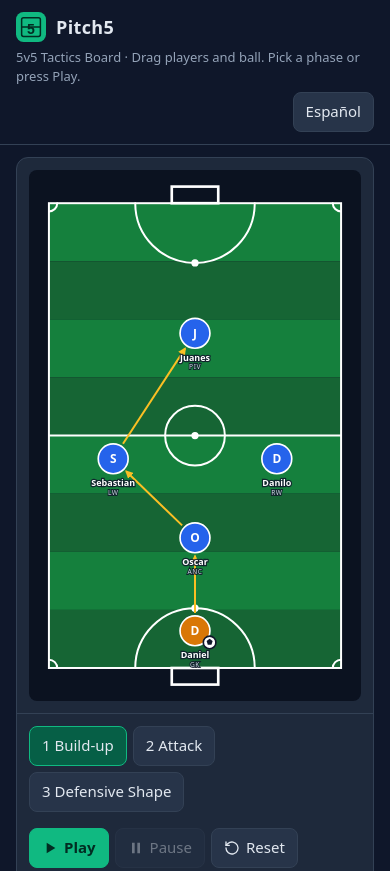
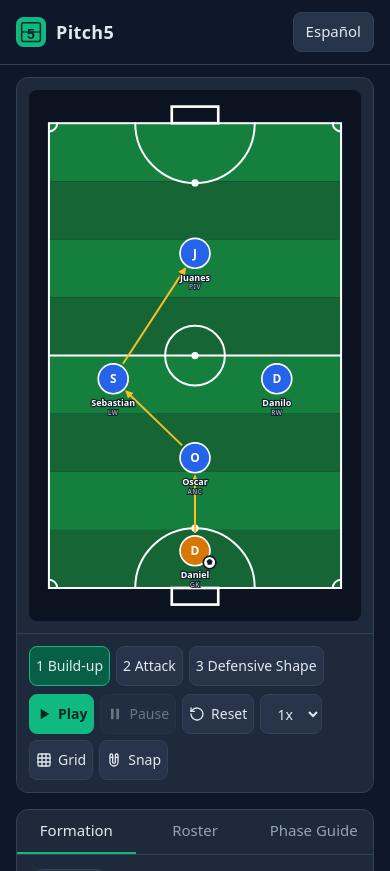
Before and after one commit to sgalindo88/pitch5, a website with bundled scripts: page index.html in a window 390 px wide. Shown: the top 871 px of the page. Built offline with nearby package versions, Linux system fonts and the light colour scheme.

Commit message:
Mobile: harden touch dragging for iOS Safari, fit pitch and controls on one screen

```diff
--- a/css/styles.css
+++ b/css/styles.css
@@ -22,8 +22,19 @@ main { display: grid; grid-template-columns: minmax(0, 6fr) minmax(0, 4fr); gap:
 /* Pitch */
 .pitch-wrap { padding: 12px; }
 #pitch { display: block; width: 100%; height: auto; max-height: 76vh; margin: 0 auto; touch-action: none;
-  user-select: none; -webkit-user-select: none; border-radius: 8px; }
-@media (max-width: 900px) { #pitch { max-height: none; max-width: 480px; } }
+  user-select: none; -webkit-user-select: none; -webkit-touch-callout: none; -webkit-tap-highlight-color: transparent; border-radius: 8px; }
+/* Phones: keep the pitch and the control bar on screen together; the bar sticks to the bottom while scrolling. */
+@media (max-width: 900px) {
+  header span { display: none; }
+  #pitch { max-width: 480px; max-height: calc(100vh - 260px); max-height: calc(100svh - 260px); min-height: 300px; }
+  .controls { gap: 6px; padding: 8px 12px; }
+  .controls .sep { display: none; }
+  .controls .group { display: grid; grid-template-columns: repeat(3, minmax(0, 1fr)); gap: 6px; width: 100%; }
+  .controls .btn { justify-content: center; padding: 0 6px; font-size: 14px; line-height: 1.15; text-align: center; }
+  .controls { position: sticky; bottom: 0; z-index: 5; background: var(--panel); border-radius: 0 0 12px 12px; padding-bottom: max(8px, env(safe-area-inset-bottom)); }
+}
+/* touch-action is set on the draggables too: Safari does not reliably honour it from the <svg> root alone. */
+.token, #ball { touch-action: none; -webkit-touch-callout: none; }
 .token { cursor: grab; }
 .token.dragging { cursor: grabbing; }
 .token .body { stroke: #fff; stroke-width: .5; }
--- a/js/input.js
+++ b/js/input.js
@@ -44,7 +44,7 @@ export function initInput() {
       drag = { kind: 'player', slot: i, el: tok, dx: p.x - pos.x, dy: p.y - pos.y, moved: false, sx: pos.x, sy: pos.y };
       tok.classList.add('dragging');
     }
-    svg.setPointerCapture(e.pointerId);
+    try { svg.setPointerCapture(e.pointerId); } catch (err) { /* touch pointers are captured implicitly */ }
     e.preventDefault();
     render(); syncUI();
   });
@@ -59,6 +59,12 @@ export function initInput() {
     render();
   });
 
+  // iOS Safari can treat a touch on an SVG child as a page scroll and cancel the pointer stream even with
+  // touch-action: none, so also block the native touch default while a token/ball is being grabbed.
+  const onDraggable = e => e.target.closest && e.target.closest('[data-slot], [data-ball]');
+  svg.addEventListener('touchstart', e => { if (!isPlaying() && onDraggable(e)) e.preventDefault(); }, { passive: false });
+  svg.addEventListener('touchmove', e => { if (drag) e.preventDefault(); }, { passive: false });
+
   svg.addEventListener('pointerup', endDrag);
   svg.addEventListener('pointercancel', endDrag);
 }
```
